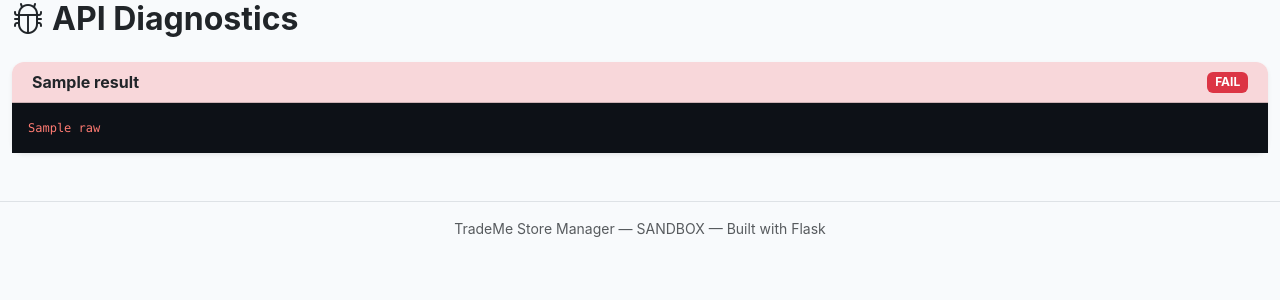
After one commit to deepakchhabra-svg/SouledApr2026, a Flask app: template templates/dev_api_test.html in a window 1280 px wide. The commit adds this page. Shown: the top 300 px of the page. Run offline with Flask 3, Linux system fonts and the light colour scheme; the template is opened without the code that fills it: most values are stand-ins (such as "Sample title", 1, 10 or a date in 2020).

Commit message:
feat: add API diagnostics page to find correct response field names
/dev/api-test tests all endpoints and shows raw JSON response
so we can see exactly what TradeMe returns and fix field names.

https://claude.ai/code/session_0113AwaLUwvREDnwCvMbeTKD

```diff
--- a/app.py
+++ b/app.py
@@ -426,6 +426,40 @@ def watchlist():
 
 
 # ---------------------------------------------------------------------------
+# Diagnostics — shows raw API responses so we can find correct field names
+# ---------------------------------------------------------------------------
+
+@app.route("/dev/api-test")
+@require_auth
+def dev_api_test():
+    import json
+    results = []
+    tests = [
+        ("Sold Items (All)",        lambda: tm._get("/MyTradeMe/SoldItems/All.json", {"page": 1, "rows": 3})),
+        ("Sold Items (Sold)",       lambda: tm._get("/MyTradeMe/SoldItems/Sold.json", {"page": 1, "rows": 3})),
+        ("My Listings (Active)",    lambda: tm._get("/MyTradeMe/SellingItems/Active.json", {"page": 1, "rows": 3})),
+        ("My Listings (Sold)",      lambda: tm._get("/MyTradeMe/SellingItems/Sold.json", {"page": 1, "rows": 3})),
+        ("My Listings Alt",         lambda: tm._get("/MyTradeMe/MyListings.json", {"page": 1, "rows": 3})),
+        ("Sold Listings Alt",       lambda: tm._get("/MyTradeMe/SoldListings.json", {"page": 1, "rows": 3})),
+        ("Questions",               lambda: tm._get("/MyTradeMe/Questions.json", {"page": 1, "rows": 3})),
+        ("Feedback ForSeller",      lambda: tm._get("/MyTradeMe/Feedback/ForSeller.json", {"page": 1, "rows": 3})),
+        ("Watchlist",               lambda: tm._get("/MyTradeMe/Watchlist/All.json", {"page": 1, "rows": 3})),
+        ("Member Profile",          lambda: tm._get("/Members/Me.json")),
+    ]
+    for name, fn in tests:
+        try:
+            data = fn()
+            results.append({
+                "name": name, "ok": True,
+                "keys": list(data.keys()) if isinstance(data, dict) else type(data).__name__,
+                "raw": json.dumps(data, indent=2)[:800],
+            })
+        except Exception as e:
+            results.append({"name": name, "ok": False, "keys": [], "raw": str(e)})
+    return render_template("dev_api_test.html", results=results)
+
+
+# ---------------------------------------------------------------------------
 # API proxy (for JS calls)
 # ---------------------------------------------------------------------------
 
--- a/templates/base.html
+++ b/templates/base.html
@@ -55,6 +55,9 @@
         <a class="btn btn-outline-light btn-sm opacity-75" href="{{ url_for('dev_logs') }}" target="_blank">
           <i class="bi bi-terminal me-1"></i>Logs
         </a>
+        <a class="btn btn-outline-light btn-sm opacity-75" href="{{ url_for('dev_api_test') }}" target="_blank">
+          <i class="bi bi-bug me-1"></i>API Test
+        </a>
         <a class="btn btn-outline-light btn-sm" href="{{ url_for('disconnect') }}">
           <i class="bi bi-box-arrow-right me-1"></i>Disconnect
         </a>
--- /dev/null
+++ b/templates/dev_api_test.html
@@ -0,0 +1,26 @@
+{% extends "base.html" %}
+{% block title %}API Diagnostics{% endblock %}
+{% block content %}
+<div class="container-fluid">
+  <h2 class="fw-bold mb-4"><i class="bi bi-bug me-2"></i>API Diagnostics</h2>
+  <div class="d-grid gap-3">
+    {% for r in results %}
+    <div class="card border-0 shadow-sm">
+      <div class="card-header d-flex align-items-center gap-2 py-2
+                  {% if r.ok %}bg-success-subtle{% else %}bg-danger-subtle{% endif %}">
+        <span class="fw-bold">{{ r.name }}</span>
+        {% if r.ok %}
+          <span class="badge bg-success ms-auto">OK</span>
+          <span class="text-muted small">keys: {{ r.keys | join(', ') }}</span>
+        {% else %}
+          <span class="badge bg-danger ms-auto">FAIL</span>
+        {% endif %}
+      </div>
+      <div class="card-body p-0">
+        <pre class="m-0 p-3" style="font-size:.75rem;max-height:200px;overflow-y:auto;background:#0d1117;color:{% if r.ok %}#3fb950{% else %}#ff7b72{% endif %}">{{ r.raw }}</pre>
+      </div>
+    </div>
+    {% endfor %}
+  </div>
+</div>
+{% endblock %}
```
